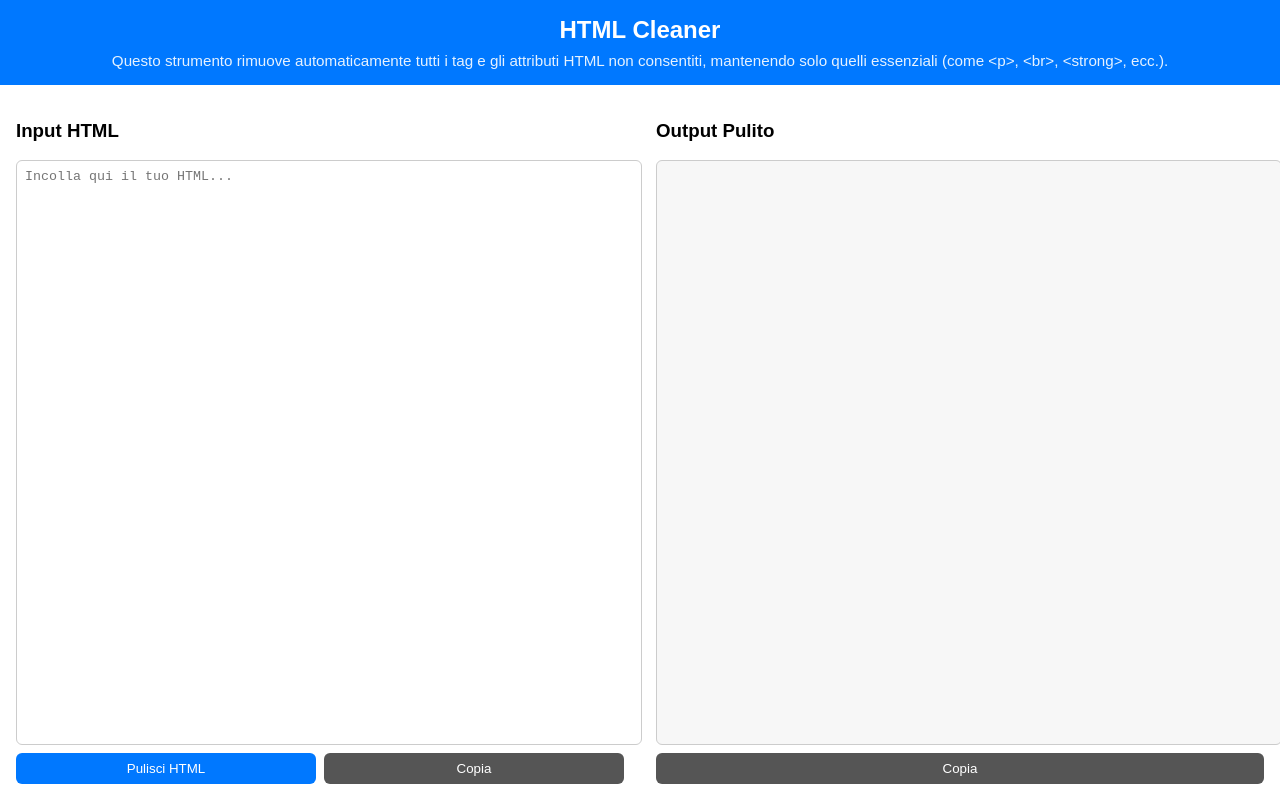
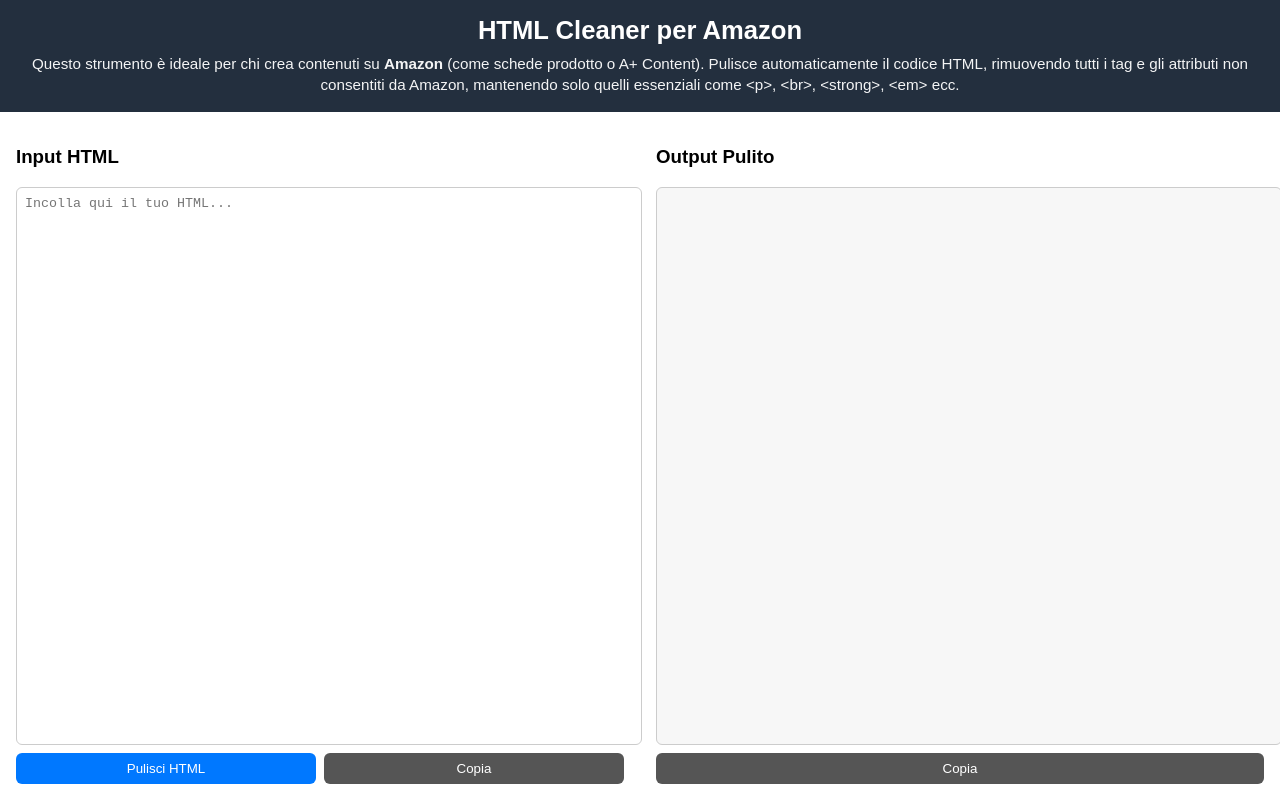
Before and after one commit to zGolden31/AmazonStripHTML, a plain HTML site: page index.html in a window 1280 px wide. Drawn offline with Linux system fonts and the light colour scheme.

Commit message:
Specificato titolo e descrizione per Amazon

```diff
--- a/index.html
+++ b/index.html
@@ -3,7 +3,7 @@
 <head>
   <meta charset="UTF-8" />
   <meta name="viewport" content="width=device-width, initial-scale=1.0" />
-  <title>HTML Cleaner</title>
+  <title>HTML Cleaner per Amazon</title>
   <style>
     body {
       font-family: sans-serif;
@@ -14,7 +14,7 @@
     }
 
     header {
-      background: #0078ff;
+      background: #232f3e;
       color: white;
       padding: 1rem;
       text-align: center;
@@ -22,13 +22,14 @@
 
     header h1 {
       margin: 0;
-      font-size: 1.5rem;
+      font-size: 1.6rem;
     }
 
     header p {
       margin: 0.5rem 0 0;
       font-size: 0.95rem;
-      opacity: 0.9;
+      opacity: 0.95;
+      line-height: 1.4;
     }
 
     main {
@@ -92,8 +93,12 @@
 </head>
 <body>
   <header>
-    <h1>HTML Cleaner</h1>
-    <p>Questo strumento rimuove automaticamente tutti i tag e gli attributi HTML non consentiti, mantenendo solo quelli essenziali (come &lt;p&gt;, &lt;br&gt;, &lt;strong&gt;, ecc.).</p>
+    <h1>HTML Cleaner per Amazon</h1>
+    <p>
+      Questo strumento è ideale per chi crea contenuti su <strong>Amazon</strong> (come schede prodotto o A+ Content).
+      Pulisce automaticamente il codice HTML, rimuovendo tutti i tag e gli attributi non consentiti da Amazon,
+      mantenendo solo quelli essenziali come &lt;p&gt;, &lt;br&gt;, &lt;strong&gt;, &lt;em&gt; ecc.
+    </p>
   </header>
 
   <main>
@@ -117,7 +122,7 @@
 
   <script>
     function cleanHTML() {
-      const allowedTags = ['p', 'br', 'b', 'i', 'strong', 'em', 'ul', 'ol', 'li', 'a']; // <-- puoi modificare qui
+      const allowedTags = ['p', 'br', 'b', 'i', 'strong', 'em', 'ul', 'ol', 'li']; // Tag tipici consentiti da Amazon
       const input = document.getElementById('input').value;
 
       const parser = new DOMParser();
```
